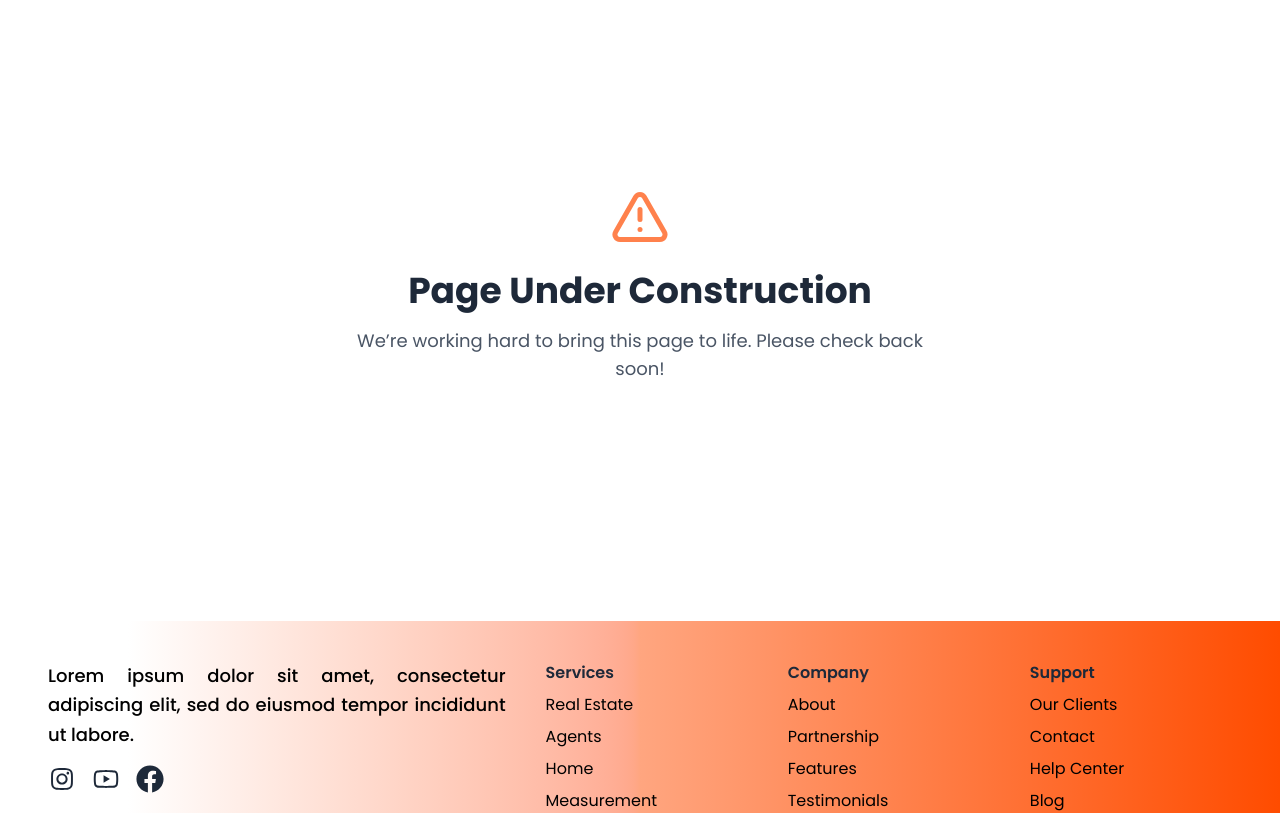
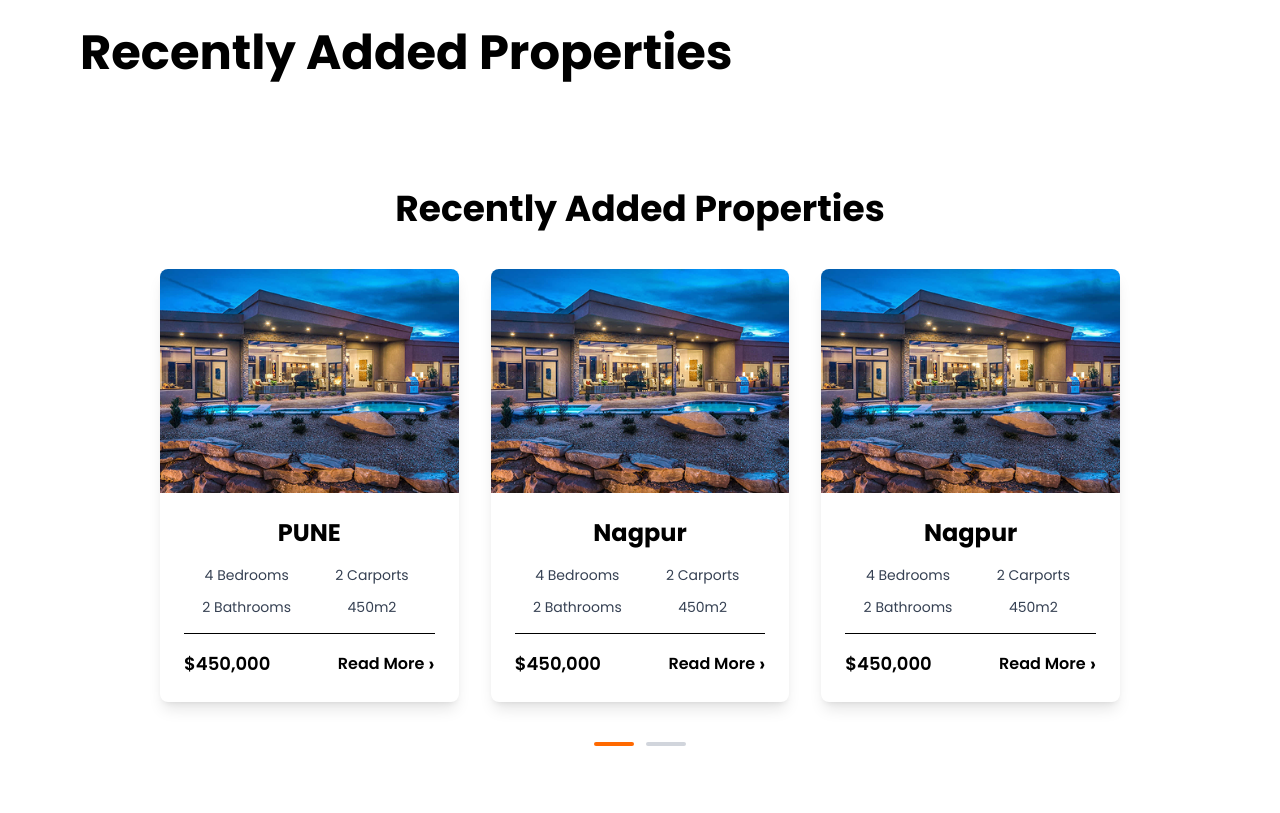
Before and after one commit to CodeCortex/pricetagFrontend, a React (Vite) app: page / in a window 1280 px wide. Shown: the part 4000-4813 px from the top of the page. Built offline with nearby package versions, Linux system fonts and the light colour scheme.

Commit message:
Refactor code structure for improved readability and maintainability

```diff
--- a/src/components/common/Card/HeroCard.jsx
+++ b/src/components/common/Card/HeroCard.jsx
@@ -49,3 +49,61 @@ export const PropertyValuationCard = ({image, title, details, price, onClick}) =
   )
 
 }
+
+
+// export const RecentlyAddedProperties= ()=>{
+
+//   return(
+//     <div className=''>
+
+
+//     </div>
+//   )
+// }
+
+
+
+export const RecentlyAddedProperties = ({
+  city,
+  image,
+  bedrooms,
+  bathrooms,
+  carports,
+  area,
+  price,
+}) => {
+  return (
+    <div className="bg-white rounded-lg shadow-lg overflow-hidden hover:shadow-xl transition">
+
+      {/* Image */}
+      <img
+        src={image}
+        alt={city}
+        className="w-full h-56 object-cover"
+      />
+
+      {/* Content */}
+      <div className="p-6">
+        <h3 className="text-2xl font-bold mb-4">{city}</h3>
+
+        <div className="grid grid-cols-2 gap-y-3 text-gray-700 text-sm">
+          <p>{bedrooms} Bedrooms</p>
+          <p>{carports} Carports</p>
+          <p>{bathrooms} Bathrooms</p>
+          <p>{area}</p>
+        </div>
+
+        <hr className="my-4" />
+
+        <div className="flex justify-between items-center">
+          <p className="text-lg font-semibold">{price}</p>
+
+          <button className="flex items-center gap-1 font-semibold hover:text-orange-500 transition">
+            Read More
+            <span className="text-xl">›</span>
+          </button>
+        </div>
+      </div>
+    </div>
+  );
+};
--- a/src/components/common/Card/HeroCategoriesList.jsx
+++ b/src/components/common/Card/HeroCategoriesList.jsx
@@ -7,6 +7,7 @@ import PropertyValuationCardImage from "../../../assets/images/PropertyValuation
 
 import { Herocard } from './Herocard'
 import { PropertyValuationCard } from './Herocard'
+import { RecentlyAddedProperties } from './Herocard'
 import { HandHelping } from 'lucide-react'
 
 
@@ -81,3 +82,72 @@ export const PropertyValuationCategoriesCard = () => {
 
 
 }
+
+
+
+
+
+
+
+
+// export const RecentlyAddedPropertiesCard=()=>{
+//     return(
+//         <div>
+
+//         </div>
+//     )
+// }
+
+
+
+
+
+export const RecentlyAddedPropertiesCard = () => {
+    const properties = [
+  {
+    city: "PUNE",
+    image: "/src/assets/images/recentlyAdded.png",
+    bedrooms: 4,
+    bathrooms: 2,
+    carports: 2,
+    area: "450m2",
+    price: "$450,000",
+  },
+  {
+    city: "Nagpur",
+    image: "/src/assets/images/recentlyAdded.png",
+    bedrooms: 4,
+    bathrooms: 2,
+    carports: 2,
+    area: "450m2",
+    price: "$450,000",
+  },
+  {
+    city: "Nagpur",
+    image: "/src/assets/images/recentlyAdded.png",
+    bedrooms: 4,
+    bathrooms: 2,
+    carports: 2,
+    area: "450m2",
+    price: "$450,000",
+  },
+];
+  return (
+    <section className="px-20 py-16 bg-white">
+      <h2 className="text-4xl font-bold mb-10">Recently Added Properties</h2>
+
+      {/* Cards Grid */}
+      <div className="grid grid-cols-1 md:grid-cols-3 gap-8">
+        {properties.map((item, index) => (
+          <RecentlyAddedProperties key={index} {...item} />
+        ))}
+      </div>
+
+      {/* Slider Indicator */}
+      <div className="flex justify-center gap-3 mt-10">
+        <span className="w-10 h-1 bg-orange-500 rounded-full"></span>
+        <span className="w-10 h-1 bg-gray-300 rounded-full"></span>
+      </div>
+    </section>
+  );
+};
--- a/src/components/layout/Hero.jsx
+++ b/src/components/layout/Hero.jsx
@@ -13,6 +13,7 @@ import UnderConstruction from './UnderConstruction'
 import Footer from './Footer'
 import { PropertyValuationCategoriesCard } from '../common/Card/HeroCategoriesList'
 import Testmonial from "../../../src/assets/images/Testimonial.png"
+import { RecentlyAddedPropertiesCard } from '../common/Card/HeroCategoriesList'
 
 
 
@@ -205,6 +206,16 @@ const Hero = () => {
             </section>
 
 
+            <section id="#recentlyAddedProperties" className='px-20'>
+                <div>
+                    <h1 className='text-5xl text-start font-bold py-12'>Recently Added Properties</h1>
+                </div>
+                <RecentlyAddedPropertiesCard />
+            </section>
+
+
+
+
             <UnderConstruction />
             <Footer />
         </div>
```
Also changed, not shown: src/assets/images/recentlyAdded.png (added).
